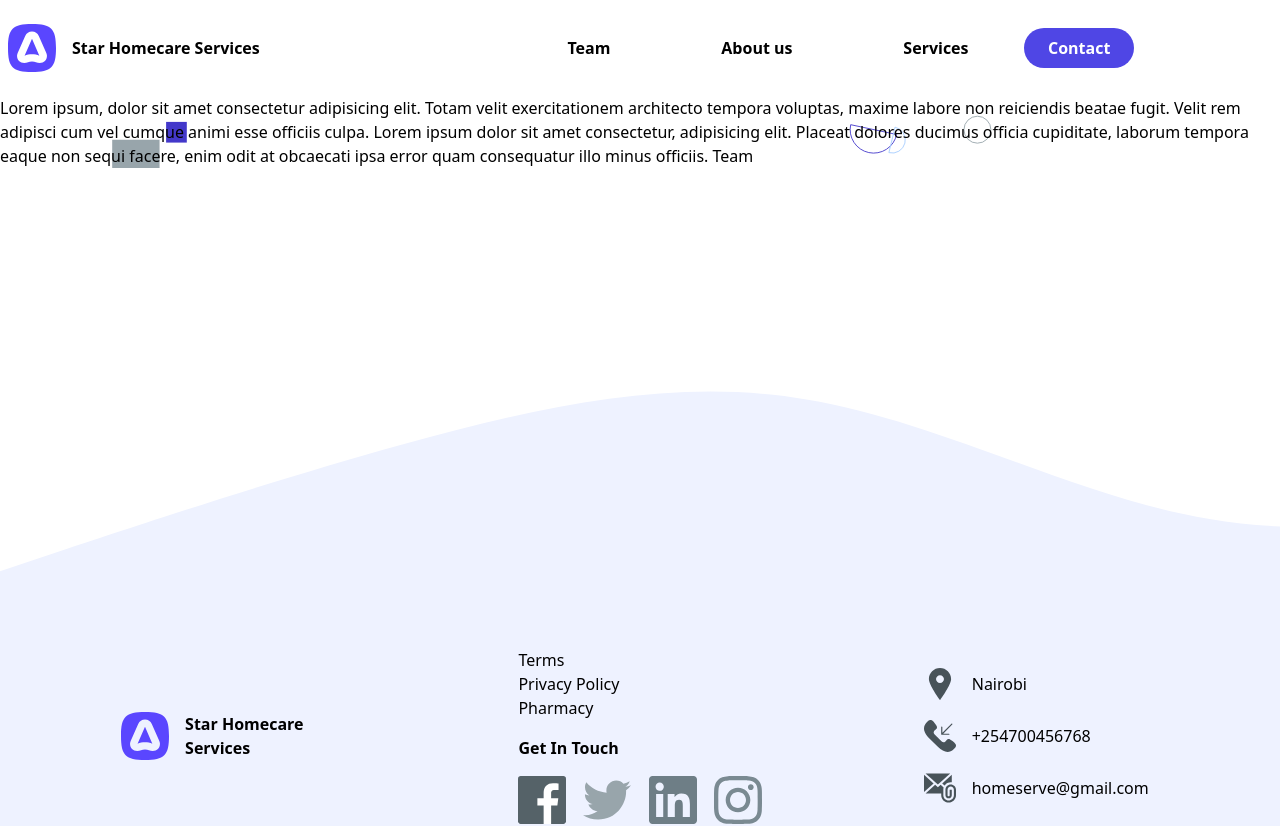
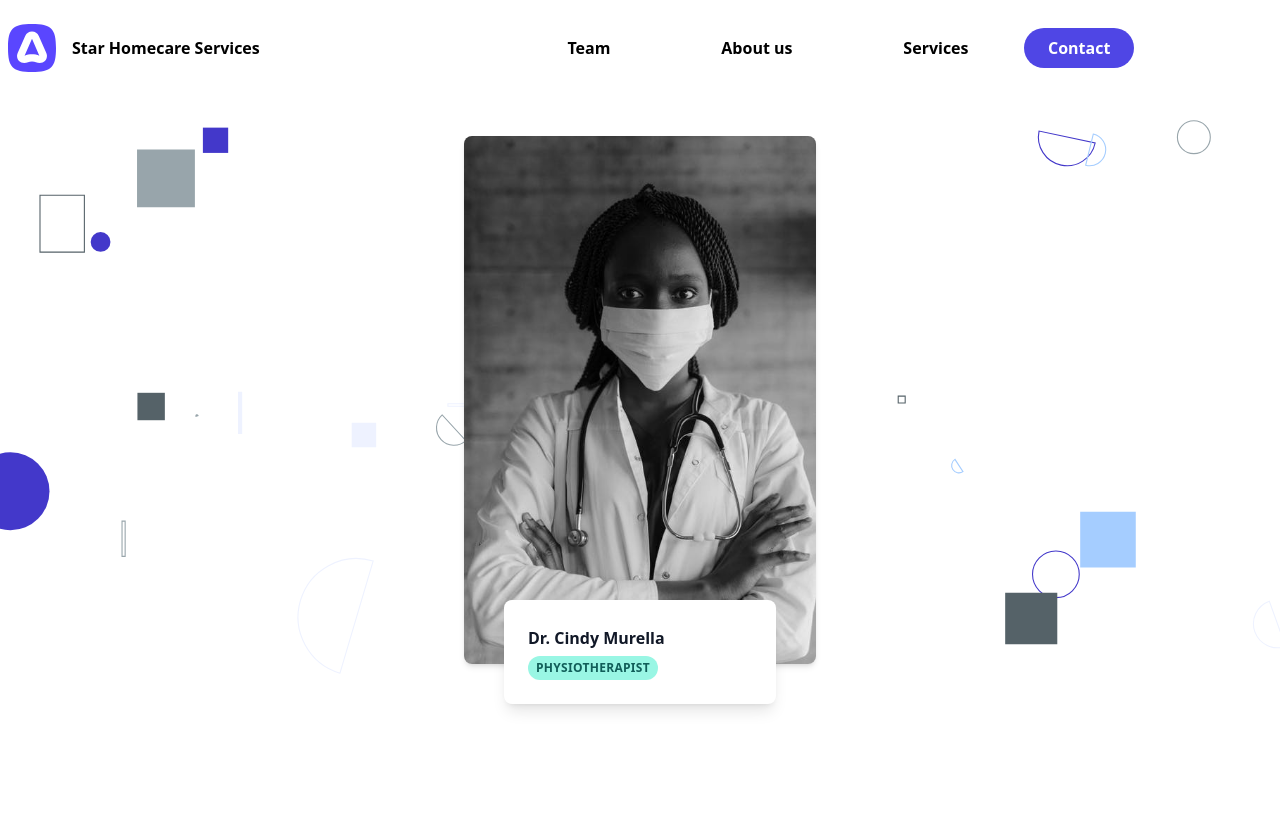
Before and after one commit to jbuyu/realdoc, a Next.js app: page /team in a window 1280 px wide. Shown: the top 826 px of the page. Built offline with nearby package versions, Linux system fonts and the light colour scheme.

Commit message:
adds team members

```diff
--- a/pages/team.js
+++ b/pages/team.js
@@ -1,14 +1,36 @@
 import React from 'react'
 
 const Team = () => (
-  <div className="flex max-w-7xl mx-auto flex-col items-center justify-center bg-[url('/bgpattern2.svg')] bg-cover bg-no-repeat ">
-    <div className="">
-      Lorem ipsum, dolor sit amet consectetur adipisicing elit. Totam velit
-      exercitationem architecto tempora voluptas, maxime labore non reiciendis
-      beatae fugit. Velit rem adipisci cum vel cumque animi esse officiis culpa.
-      Lorem ipsum dolor sit amet consectetur, adipisicing elit. Placeat dolores
-      ducimus officia cupiditate, laborum tempora eaque non sequi facere, enim
-      odit at obcaecati ipsa error quam consequatur illo minus officiis. Team
+  <div className="mx-auto flex max-w-7xl flex-col items-center justify-center bg-[url('/bgpattern2.svg')] bg-cover bg-no-repeat ">
+    <div className="mt-10 flex items-center justify-center text-gray-900">
+      <div>
+        <div className="h-80 w-130">
+          <img
+            src="/doc.jpeg"
+            alt=" random imgee"
+            class="w-full rounded-lg object-cover object-center shadow-md"
+          />
+        </div>
+
+        <div class="relative mt-36 px-10 ">
+          <div class="rounded-lg bg-white p-6 shadow-lg">
+            <h4 class="text-md mt-1 truncate font-semibold  leading-tight">
+              Dr. Cindy Murella
+            </h4>
+            <div class="flex items-baseline pt-2">
+              <span class="inline-block rounded-full bg-teal-200 px-2 py-1 text-xs font-semibold  uppercase tracking-wide text-teal-800">
+                Physiotherapist
+              </span>
+            </div>
+            {/* <div class="mt-4">
+              <span class="text-md font-semibold text-teal-600">
+                4/5 ratings{' '}
+              </span>
+              <span class="text-sm text-gray-600">(based on 234 ratings)</span>
+            </div> */}
+          </div>
+        </div>
+      </div>
     </div>
   </div>
 )
--- a/tailwind.config.js
+++ b/tailwind.config.js
@@ -9,6 +9,9 @@ module.exports = {
         128: '66vh',
         129: '28rem',
       },
+      width:{
+        130:'22rem',
+      },
       maxWidth: {
         '9xl': '96rem',
       },
```
